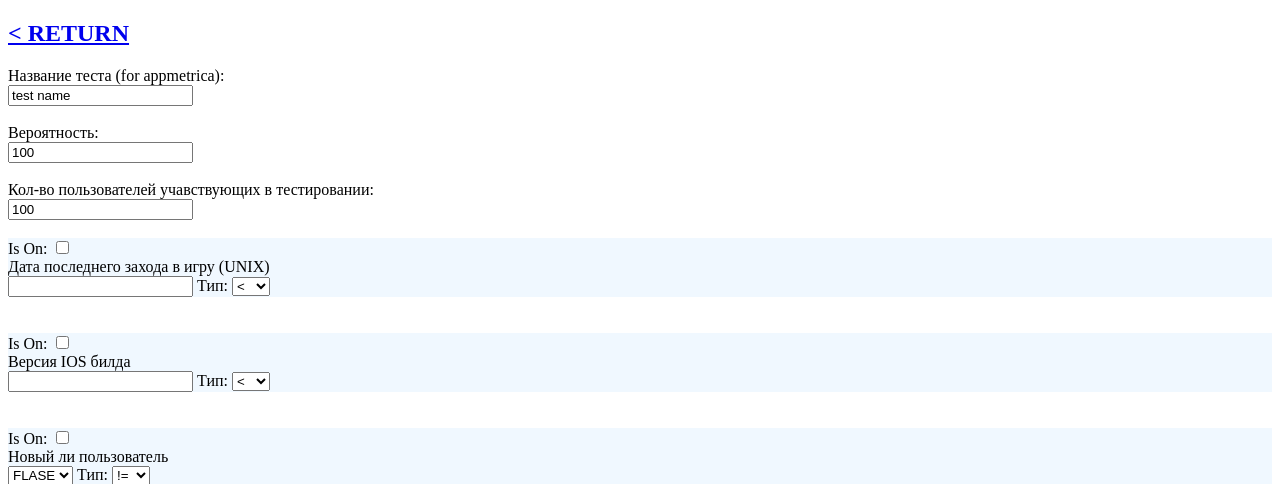
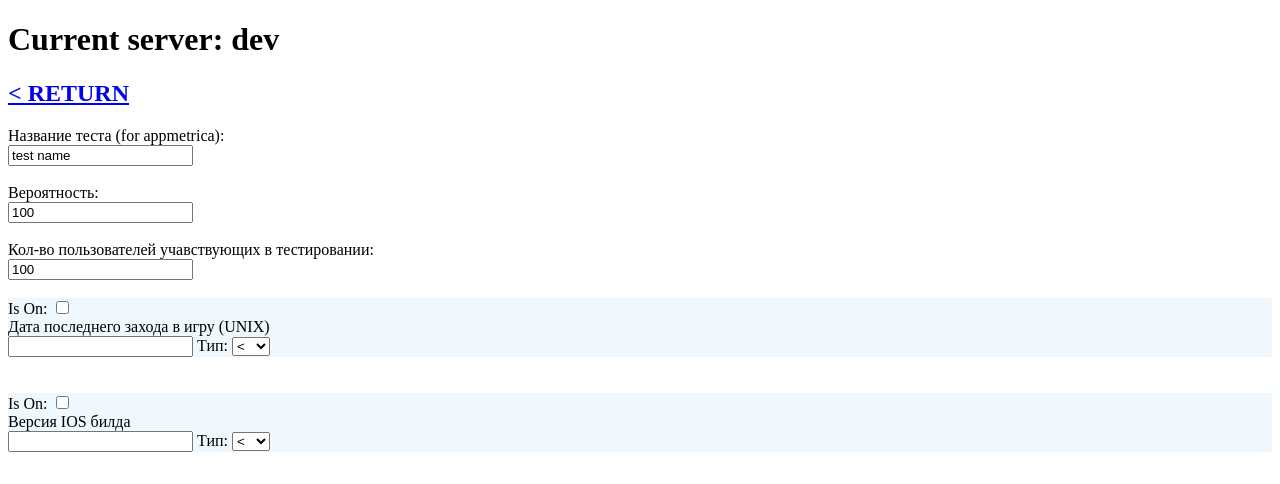
Before and after one commit to pinchukovartur/ABTestingServer, a Django app: page /test?server=dev in a window 1280 px wide. Shown: the top 484 px of the page. Run offline with Django 3.2, Linux system fonts and the light colour scheme; a user stored in the database is signed in; data comes from the database, SQL or seed files in the repository.

Commit message:
add prod server

```diff
--- a/abtesting/consts.py
+++ b/abtesting/consts.py
@@ -1,5 +1,6 @@
 
 dev_server = "https://treasures-development.appspot.com/"
+prod_server = "https://treasures-production.appspot.com/"
 local_server = "http://192.168.88.29:1995/"
 
 current_server = dev_server
--- a/abtesting/templates/abtesting/test.html
+++ b/abtesting/templates/abtesting/test.html
@@ -5,6 +5,10 @@
     <title>Title</title>
 </head>
 <body>
+
+<h1>
+    Current server: {{ server }}
+</h1>
 
 {% if result %}
     <h1 style="color: red">{{ result }}</h1>
@@ -55,6 +59,7 @@
 
 
         <input type="hidden" name="{{ filter.name }}_data_type" value="{{ filter.type }}">
+        <input type="hidden" name="server" value="{{ server }}">
         <br>
 
         </div>
--- a/abtesting/templates/abtesting/tests_info.html
+++ b/abtesting/templates/abtesting/tests_info.html
@@ -49,8 +49,8 @@
         <td>{{ value.isOn }}</td>
         <td>{{ value.user_count }}</td>
         <td>{{ value.probability }}</td>
-        <td><a href="/off_ab_test?ab_key={{ key}}">Off</a> </td>
-        <td><a href="/on_ab_test?ab_key={{ key}}">On</a> </td>
+        <td><a href="/off_ab_test?ab_key={{ key}}&server={{ server }}">Off</a> </td>
+        <td><a href="/on_ab_test?ab_key={{ key}}&server={{ server }}">On</a> </td>
     </tr>
     {% endfor %}
 </table>
--- a/abtesting/views.py
+++ b/abtesting/views.py
@@ -1,48 +1,77 @@
 from django.shortcuts import render, redirect
 from abtesting.models import Filter
-from abtesting.consts import current_server
+from abtesting.consts import prod_server, dev_server
 
 import json
 import requests
 import time
 
 
-
 def test(request):
     if not request.user.is_authenticated():
         return redirect('/login')
 
+    server = request.GET["server"]
+    if not server:
+        return redirect('/')
+
     filters = Filter.objects.filter()
-    return render(request, 'abtesting/test.html', {"filters": filters})
+
+    return render(request, 'abtesting/test.html', {"filters": filters, "server": server})
 
 
 def ab_tests(request):
     if not request.user.is_authenticated():
         return redirect('/login')
 
+    server = request.GET["server"]
+    if not server:
+        return redirect('/')
+
+    if server == "prod":
+        current_server = prod_server
+    else:
+        current_server = dev_server
+
     r = requests.get(current_server + "get_ab_tests?key=6b7b1a88b2aa45eb9f861d9c86e67696")
     tests = json.loads(r.text)
-    return render(request, 'abtesting/tests_info.html', {"tests": tests})
+    return render(request, 'abtesting/tests_info.html', {"tests": tests, "server": server})
 
 
 def off_ab_test(request):
     if not request.user.is_authenticated():
         return redirect('/login')
 
+    server = request.GET["server"]
+    if not server:
+        return redirect('/')
+    if server == "prod":
+        current_server = prod_server
+    else:
+        current_server = dev_server
+
     ab_key = request.GET["ab_key"]
-    requests.get(current_server + "off_ab_test?key=6b7b1a88b2aa45eb9f861d9c86e67696&ab_id=" + ab_key)
+    r = requests.get(current_server + "off_ab_test?key=6b7b1a88b2aa45eb9f861d9c86e67696&ab_id=" + ab_key)
     time.sleep(1)
-    return redirect('ab_tests')
+    return redirect('/ab_tests?server='+server)
 
 
 def on_ab_test(request):
     if not request.user.is_authenticated():
         return redirect('/login')
 
+    server = request.GET["server"]
+    if not server:
+        return redirect('/')
+    if server == "prod":
+        current_server = prod_server
+    else:
+        current_server = dev_server
+
     ab_key = request.GET["ab_key"]
-    requests.get(current_server + "on_ab_test?key=6b7b1a88b2aa45eb9f861d9c86e67696&ab_id=" + ab_key)
+    r = requests.get(current_server + "on_ab_test?key=6b7b1a88b2aa45eb9f861d9c86e67696&ab_id=" + ab_key)
     time.sleep(1)
-    return redirect('ab_tests')
+    return redirect('/ab_tests?server=' + server)
 
 
 def save_test(request):
@@ -70,6 +99,10 @@ def save_test(request):
     testing_user_count = request.POST['testing_user_count']
     if not testing_user_count:
         result += "testing_user_count can't be null "
+
+    server = request.POST['server']
+    if not testing_user_count:
+        result += "server can't be null"
 
     filters = Filter.objects.filter()
     for filter in filters:
@@ -102,8 +135,11 @@ def save_test(request):
     for config in configs:
         files.append(("configs", config))
 
-    r = requests.post(current_server + "save_test?key=6b7b1a88b2aa45eb9f861d9c86e67696", files=files, data=data)
-    if not result:
+    if server == "prod":
+        r = requests.post(prod_server + "save_test?key=6b7b1a88b2aa45eb9f861d9c86e67696", files=files, data=data)
+        result = r.text
+    elif server == "dev":
+        r = requests.post(dev_server + "save_test?key=6b7b1a88b2aa45eb9f861d9c86e67696", files=files, data=data)
         result = r.text
 
-    return render(request, 'abtesting/test.html', {"filters": filters, 'result': result})
+    return render(request, 'abtesting/test.html', {"filters": filters, 'result': result, "server":server})
```
Also changed, not shown: abtesting/templates/abtesting/base.html (+11 -6 lines).
